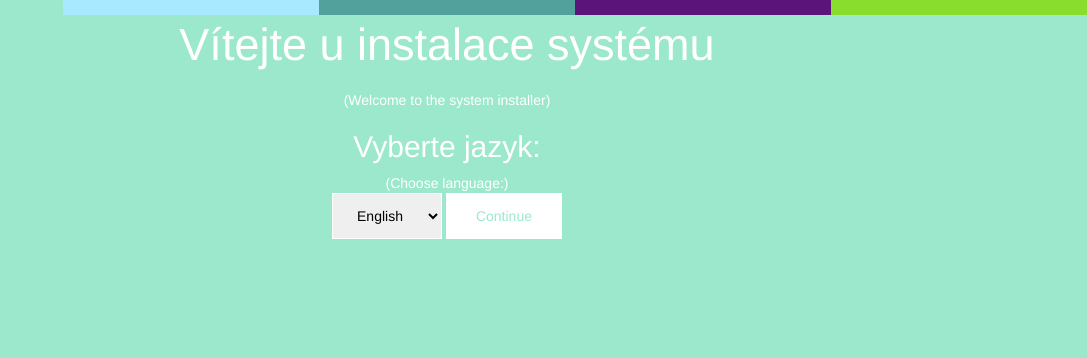
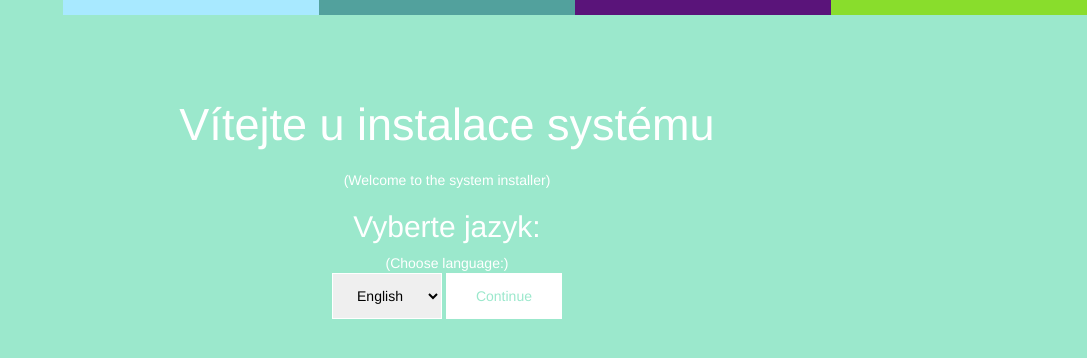
Before and after one commit to Workhaven/workhaven, a PHP site: page / in a window 1280 px wide. Shown: the top 358 px of the page, without its empty margins (193-1280 px from the left). Run offline with PHP 8.4, Linux system fonts and the light colour scheme.

Commit message:
Cosmetic adjustment.

```diff
--- a/www/install/css/install.css
+++ b/www/install/css/install.css
@@ -1,5 +1,5 @@
 body { background: #A8E9FF; color: white; text-align: center; padding-bottom: 30px }
-h1{ font-size: 45px; margin-bottom: 20px }
+h1{ font-size: 45px; margin-bottom: 20px; margin-top: 100px}
 p.fail, p.pass { padding: 10px; font-size: 20px }
 p.fail { color: red }
 #menu { margin-bottom: 30px }
```
